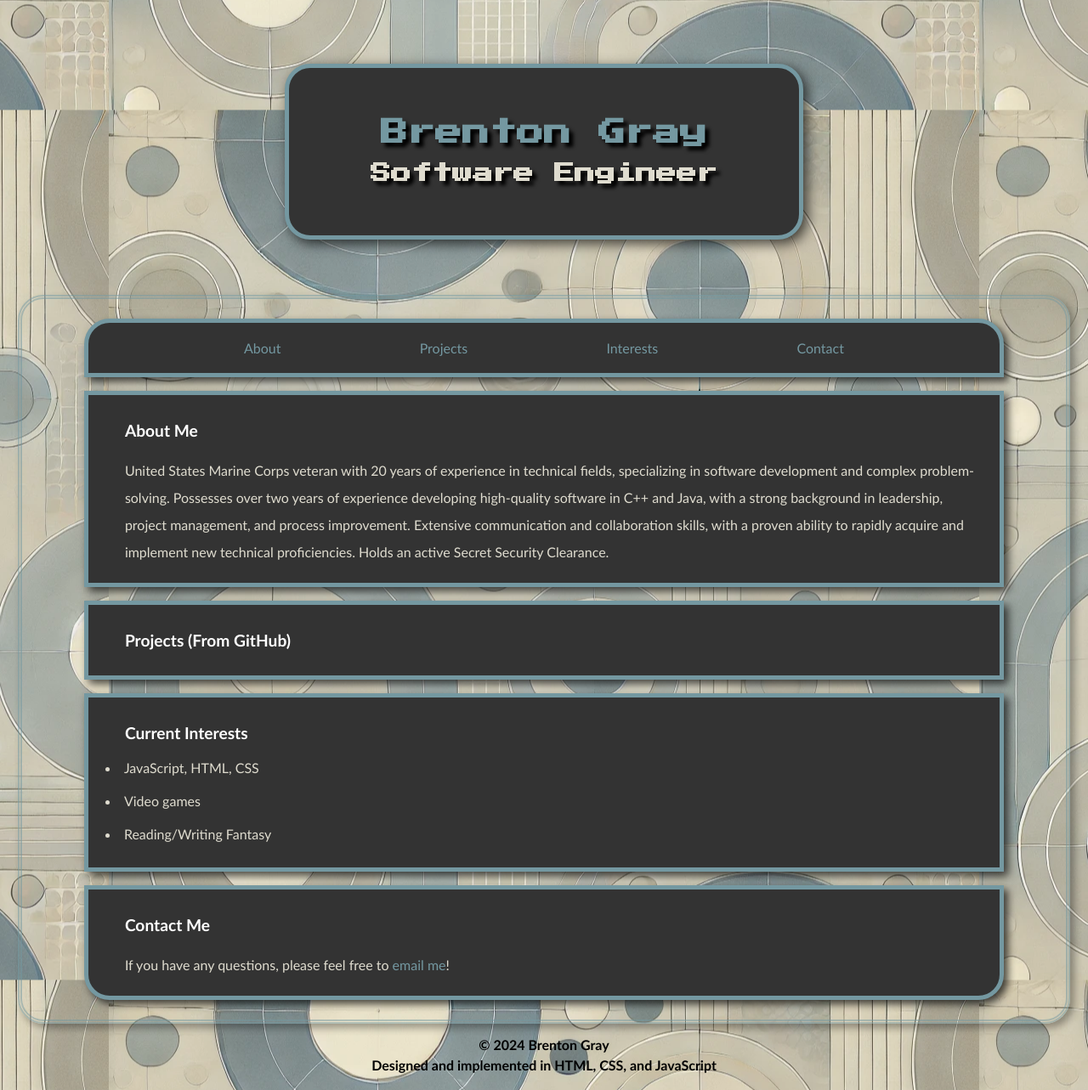
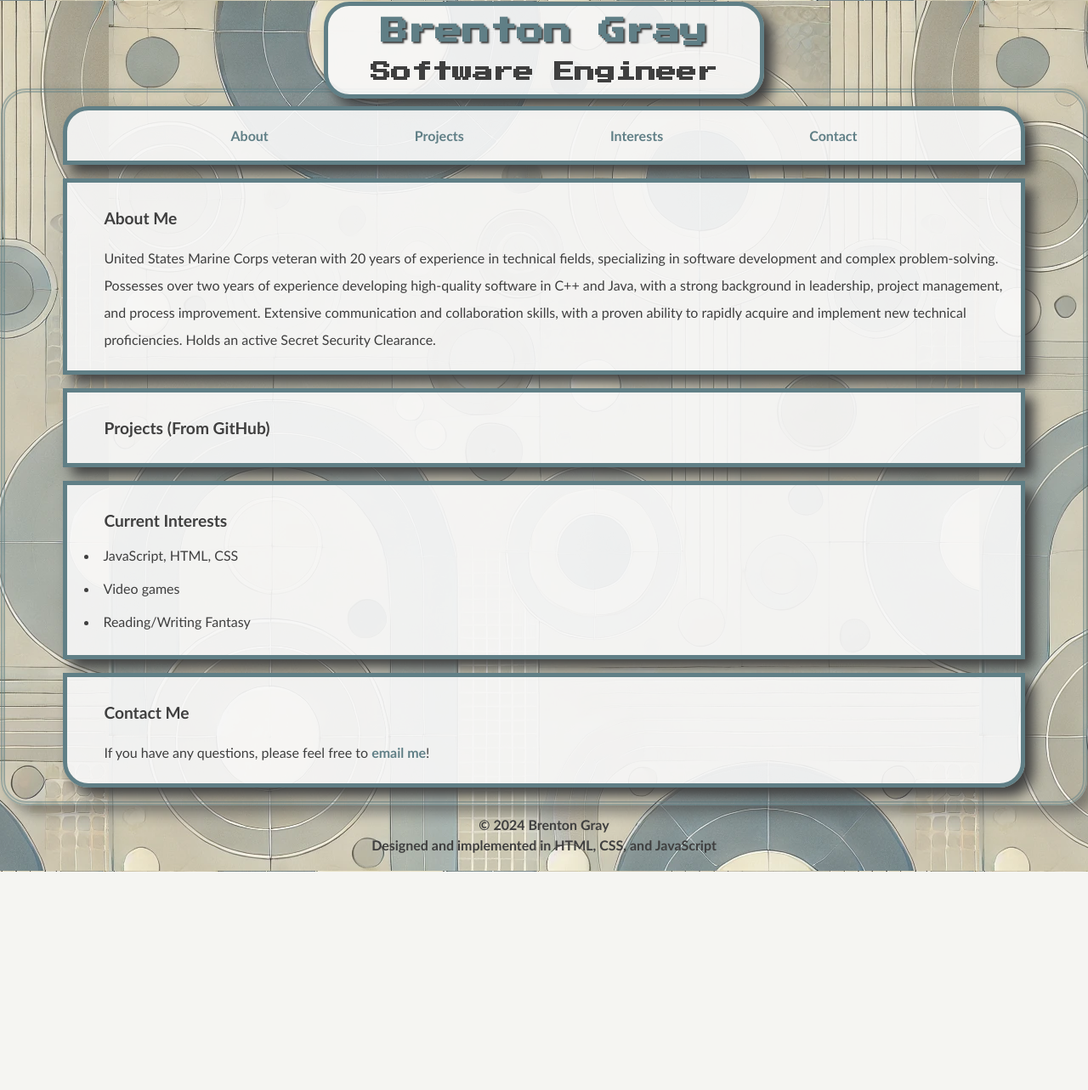
Before and after one commit to brenton-j-gray/portfolio, a PHP site: page / in a window 1280 px wide. Shown: the whole page at 85% size. After the commit the page ends 1026 px from the top, so only its background shows below. Run offline with PHP 8.4, Linux system fonts and the light colour scheme.

Commit message:
-update coloration of page

```diff
--- a/index.html
+++ b/index.html
@@ -12,7 +12,6 @@
     <meta property="og:url" content="https://gray-skull.github.io/portfolio/">
     <meta property="og:type" content="website">
     <link rel="stylesheet" href="styles.css">
-    <link href="https://fonts.googleapis.com/css2?family=Press+Start+2P&display=swap" rel="stylesheet">
     <title>Brenton Gray | Software Engineer Portfolio</title>
 </head>
 <body>
--- a/styles.css
+++ b/styles.css
@@ -1,3 +1,17 @@
+:root {
+    --primary-color: #607f86;
+    --secondary-color: #3f3f3f;
+    --tertiary-color: #f7f7f7ea;
+    --quaternary-color: #857e6a;
+    --pixel-font: 'Press Start 2P', cursive;
+    --shadow: 10px 10px 15px var(--secondary-color);
+}
+
+@font-face {
+    font-family: 'Press Start 2P';
+    src: url('fonts/PressStart2P-Regular.ttf') format('truetype');
+}
+
 html {
     scroll-behavior: smooth;
 }
@@ -8,10 +22,13 @@ body {
     background-repeat: repeat;
     background-position: center;
     background-attachment: fixed;
-    margin: 0.5% 1%;
-    padding: 0px;
-
-
+    display: flex;
+    flex-direction: column;
+    flex-wrap: nowrap;
+    justify-content: flex-start;
+    align-items: center;
+    margin: 1px 1px;
+    padding: 1px;
 }
 
 .fancy-border {
@@ -22,14 +39,14 @@ body {
     align-items: stretch;
     align-content: flex-start;
     position: relative;
-    border: 5px solid #7498a1;
+    border: 5px solid var(--primary-color);
     padding: 20px;
     margin: 8px auto;
-    background-color: #333333;;
+    background-color: var(--tertiary-color);
 
     max-height: 100%;
     width: 85%;
-    box-shadow: 5px 5px 10px rgba(0, 0, 0, 0.7);
+    box-shadow: var(--shadow);
     z-index: 1; /* Ensure it stays on top */
     transition: transform 0.5s ease;
 }
@@ -71,21 +88,21 @@ body {
     align-items: center;
     align-content: center;
 
-    margin: 10px;
+    margin: 0px 1px 0px 1px;
     width: auto;
-    padding: 10px;
+    padding: 1px 1px 1px 1px;
 }
 
 .section-container::before {
     content: "";
     position: absolute;
-    top: -10px;           /* Move the border slightly outside the container */
+    top: -12px;           /* Move the border slightly outside the container */
     left: -2px;
     right: -2px;
-    bottom: -10px;
-    border: 5px double #7498a1;  /* Border color */
+    bottom: -12px;
+    border: 5px double var(--primary-color);  /* Border color */
     border-radius: 30px;        /* Round the corners */
-    box-shadow: 5px 5px 10px rgba(0, 0, 0, 0.7);
+    box-shadow: var(--shadow);
     opacity: 0;
     z-index: -1;
     animation: fadeBorder 4s infinite;  /* Border animation */
@@ -104,37 +121,38 @@ body {
 }
 
 .flash {
-    animation: flash-bg 2s ease;
+    animation: flash-bg 1s ease;
 }
 
 @keyframes flash-bg {
     0% {
-        background-color: #747474;
+        background-color: var(--primary-color);
     }
     100% {
-        background-color: #333;
+        background-color: var(--tertiary-color);
     }
 }
 
 h1, h2 {
-    font-family: "Press Start 2P", monospace;
+    font-family: var(--pixel-font);
     font-size: 2rem;
     text-align: center;
-    text-shadow: 5px 5px 4px #000000;
-    color: #7498a1;
+    text-shadow: 2px 2px 2px var(--secondary-color);
+    color: var(--primary-color);
     padding: 0px;
     margin: 2%;
 }
 
 h2 {
     font-size: 1.5rem;
-    color: #dfdccf;
+    color: var(--secondary-color);
+    text-shadow: none;
 }
 
 h3, h5, h6 {
     text-align: left;
     font-size: 1.2rem;
-    color: #FFFFFF;
+    color: var(--secondary-color);
     margin: 10px 0px 10px 23px;
 
 
@@ -143,7 +161,7 @@ h3, h5, h6 {
 h4 {
     font-size: 1rem;
     text-align:center;
-    color: #000000;
+    color: var(--secondary-color);
     margin: 5px 0px 0px 0px;
 }
 
@@ -151,7 +169,7 @@ p {
     text-align: left;
     line-height: 2;
     font-size: 1rem;
-    color: #dfdccf;
+    color: var(--secondary-color);
     margin: 10px 0px 0px 23px;
 }
 
@@ -164,14 +182,14 @@ header {
 
     border-radius: 30px;
     position: relative;
-    border: 5px solid #7498a1;
-    padding: 4%;
-    margin: 6% auto;
-    background-color: #333;
+    border: 5px solid var(--primary-color);
+    padding: 4px;
+    margin: 20px 1 0px 20px 10px;
+    background-color: var(--tertiary-color);
     max-width: 500px;
     max-height: 100%;
     width: 70%;
-    box-shadow: 5px 5px 15px rgba(0, 0, 0, 0.7);
+    box-shadow: var(--shadow);
     z-index: 1; /* Ensure it stays on top */
 }
 
@@ -181,21 +199,28 @@ nav {
 }
 
 a {
-    color: #7498a1;
+    color: var(--primary-color);
+    /* make links bold */
+    font-weight: bold;
     text-decoration: none;
 }
 
 a:hover {
-    color: #7498a1;
+    color: var(--secondary-color);
     text-decoration: underline;
 }
 
 a:visited {
-    color: #dfdccf;
+
+}
+
+a:visted:hover {
+    color: var(--primary-color);
+    text-decoration: underline;
 }
 
 section {
-    color: #dfdccf;
+    color: var(--secondary-color);
     transition: background-color 0.5s ease;
 }
 
```
Also changed, not shown: fonts/PressStart2P-Regular.ttf (added).
